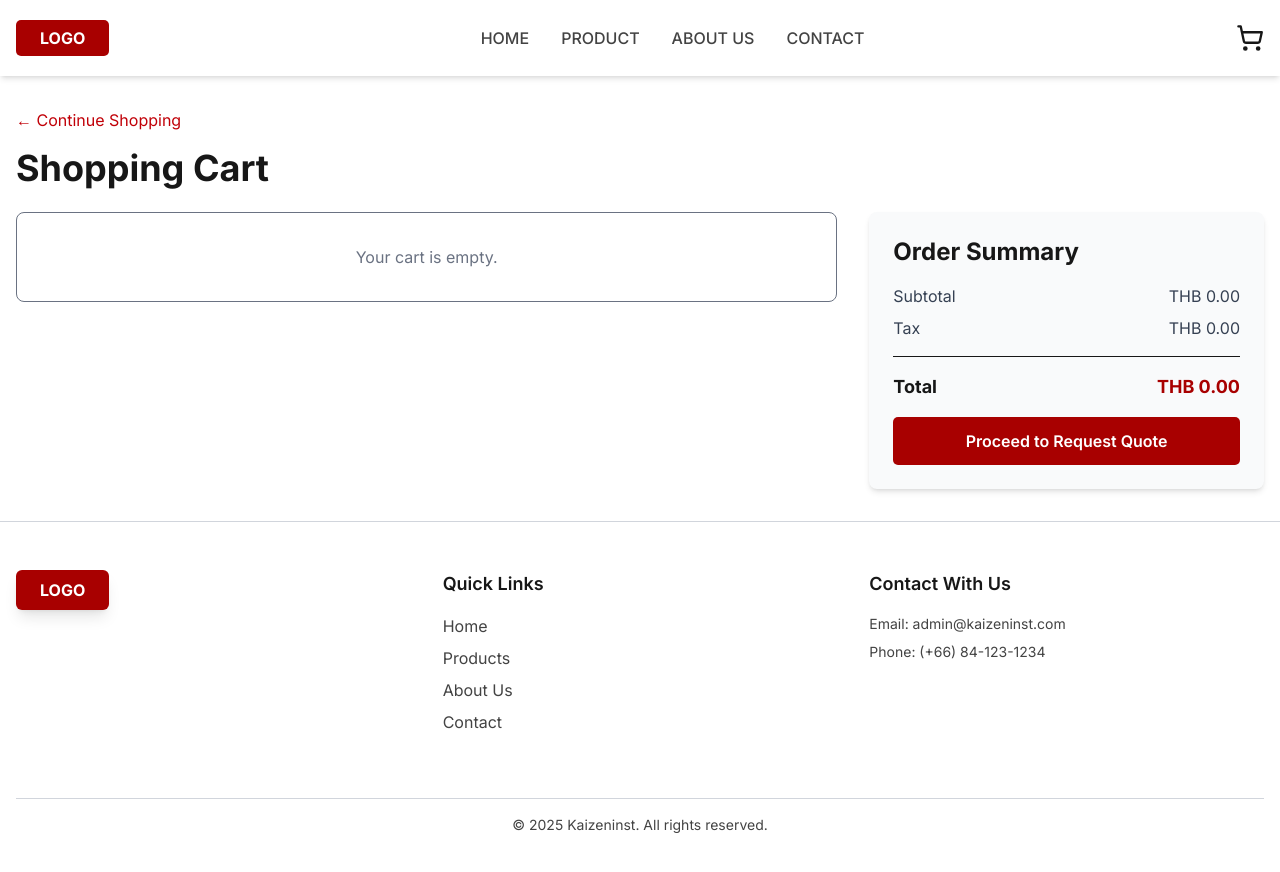
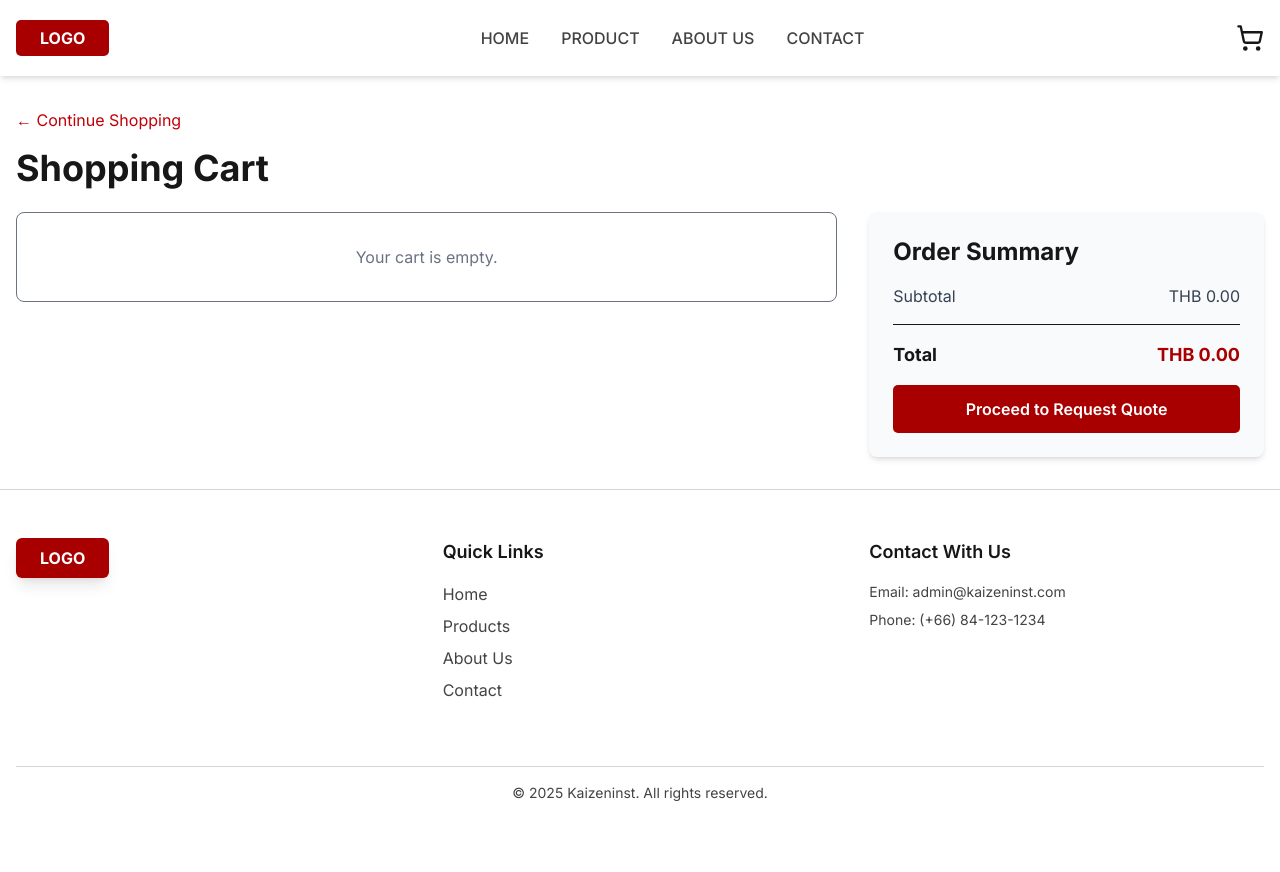
Before and after one commit to kaizeninst/kaizeninst, a Next.js app in the folder apps/web/: page /cart in a window 1280 px wide. Shown: the top 872 px of the page. After the commit the page ends 851 px from the top, so only its background shows below. Built offline with nearby package versions, Linux system fonts and the light colour scheme.

Commit message:
refactor(cart): remove vat from cart

```diff
--- a/apps/web/app/(public)/cart/page.js
+++ b/apps/web/app/(public)/cart/page.js
@@ -183,10 +183,6 @@ export default function CartPage() {
               <span>Subtotal</span>
               <span>{formatTHB(subtotal)}</span>
             </div>
-            <div className="flex items-center justify-between">
-              <span>Tax</span>
-              <span>{formatTHB(vat)}</span>
-            </div>
           </div>
 
           <div className="mt-4 flex items-center justify-between border-t pt-4 text-lg font-bold">
```
